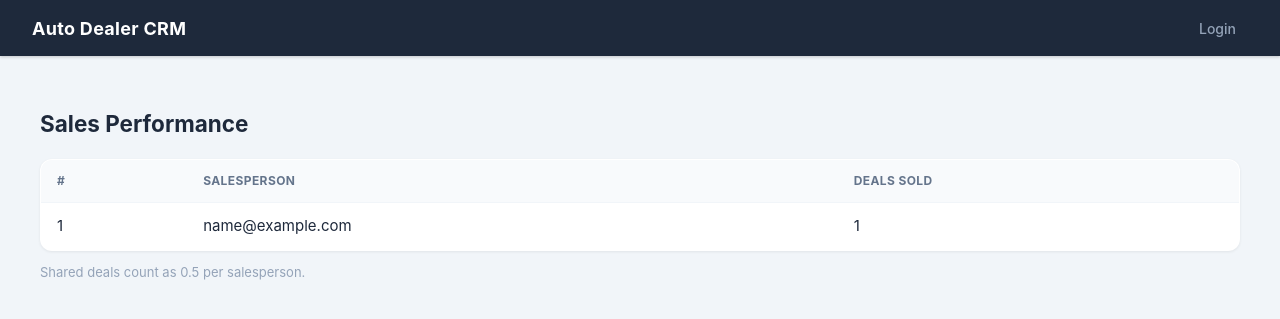
After one commit to andriisyniuchenko/auto_dealer_crm, a FastAPI app: template app/templates/stats.html in a window 1280 px wide. The commit adds this page. Shown: the top 319 px of the page. Run offline with FastAPI, Linux system fonts and the light colour scheme; the template is opened without the code that fills it: most values are stand-ins (such as "Sample title", 1, 10 or a date in 2020); parts of the project's set-up code (start-up, migrations or seed data) failed here and were passed over.

Commit message:
feat: add Sales Stats page for managers

```diff
--- a/app/api/v1/pages/__init__.py
+++ b/app/api/v1/pages/__init__.py
@@ -1,6 +1,6 @@
 from fastapi import APIRouter
 
-from app.api.v1.pages import activity, appointments, auth, dashboard, deals, leads
+from app.api.v1.pages import activity, appointments, auth, dashboard, deals, leads, stats
 
 router = APIRouter(tags=["pages"])
 router.include_router(auth.router)
@@ -9,3 +9,4 @@ router.include_router(leads.router)
 router.include_router(appointments.router)
 router.include_router(deals.router)
 router.include_router(activity.router)
+router.include_router(stats.router)
--- a/app/static/style.css
+++ b/app/static/style.css
@@ -91,6 +91,12 @@ main {
     font-weight: 700;
     margin: 0;
     color: #1e293b;
+}
+
+.stats-note {
+    margin-top: 12px;
+    font-size: 13px;
+    color: #94a3b8;
 }
 
 /* ── FILTER FORM ───────────────────────────────────────────────────────────── */
--- a/app/templates/base.html
+++ b/app/templates/base.html
@@ -15,10 +15,12 @@
 
                 <a href="/api/v1/dashboard-page">Dashboard</a>
                 <a href="/api/v1/leads-page">Leads</a>
-                <a href="/api/v1/inactive-leads-page">Inactive Leads</a>
                 <a href="/api/v1/leads-page/create">Create Lead</a>
                 <a href="/api/v1/appointments-page">Appointments</a>
                 <a href="/api/v1/deals-page">Deals</a>
+                {% if current_user.role.value in ["manager", "general_manager"] %}
+                <a href="/api/v1/stats-page">Sales Stats</a>
+                {% endif %}
                 <a href="/api/v1/logout">Logout</a>
 
             {% else %}
--- /dev/null
+++ b/app/templates/stats.html
@@ -0,0 +1,32 @@
+{% extends "base.html" %}
+
+{% block title %}Sales Stats{% endblock %}
+
+{% block content %}
+<h2>Sales Performance</h2>
+
+{% if stats %}
+<table class="crm-table">
+    <thead>
+        <tr>
+            <th>#</th>
+            <th>Salesperson</th>
+            <th>Deals Sold</th>
+        </tr>
+    </thead>
+    <tbody>
+        {% for row in stats %}
+        <tr>
+            <td>{{ loop.index }}</td>
+            <td>{{ row.email }}</td>
+            <td>{{ row.sold_count | round(1) }}</td>
+        </tr>
+        {% endfor %}
+    </tbody>
+</table>
+<p class="stats-note">Shared deals count as 0.5 per salesperson.</p>
+{% else %}
+<p>No sold deals yet.</p>
+{% endif %}
+
+{% endblock %}
```
Also changed, not shown: app/api/v1/pages/stats.py (added, +34 -0 lines).
